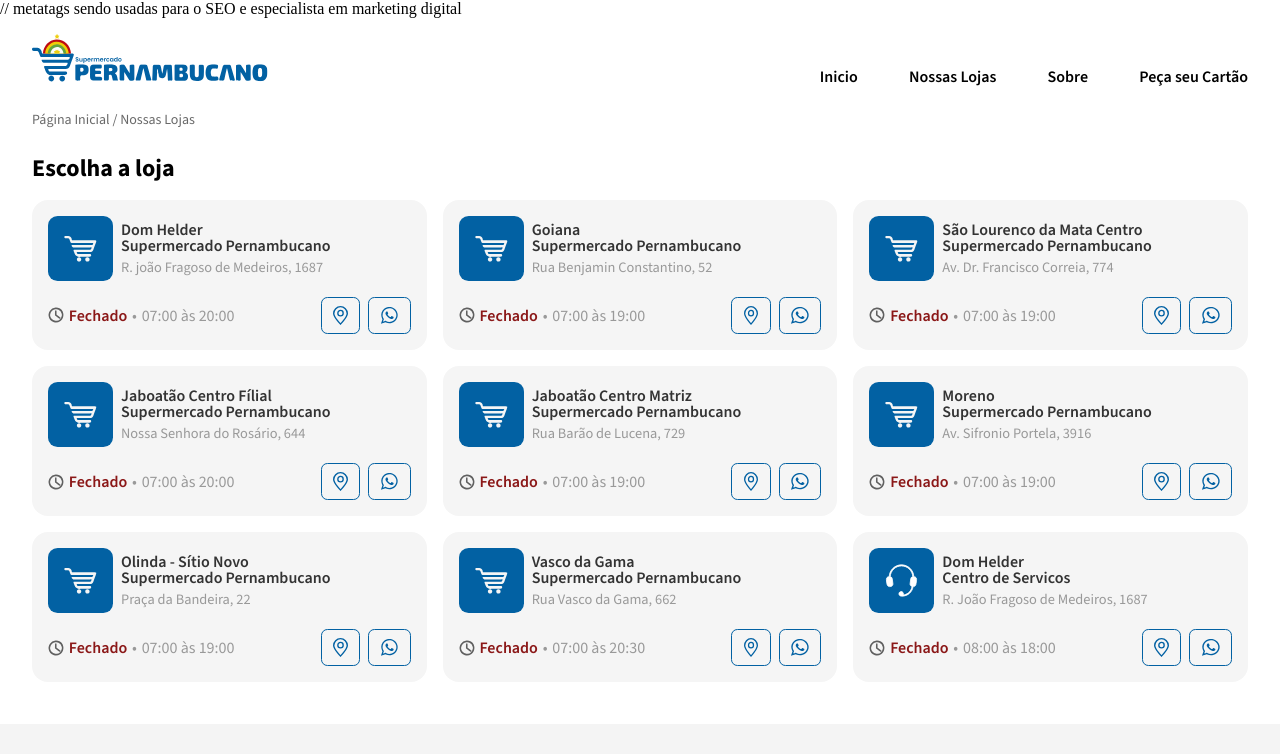
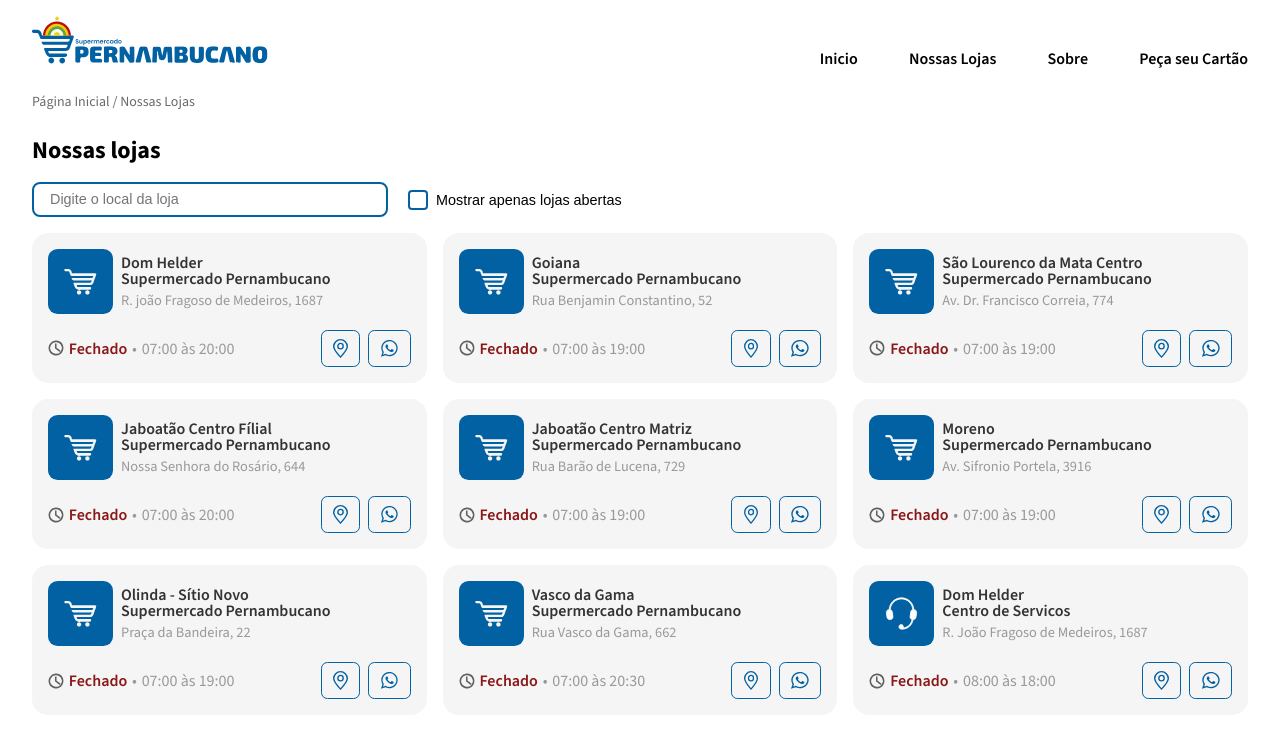
Before and after one commit to STISP/webPE, a React (Vite) app in the folder Pernambucano_WebSite/: page /#/lojas in a window 1280 px wide. Shown: the top 754 px of the page. Built offline with nearby package versions, Linux system fonts and the light colour scheme.

Commit message:
Adicionar pacote react-transition-group para animações, barra de pesquisa para as lojas e filtro para mostrar apenas as lojas abertas

```diff
--- a/Pernambucano_WebSite/index.html
+++ b/Pernambucano_WebSite/index.html
@@ -1,29 +1,38 @@
 <!DOCTYPE html>
 <html lang="pt-br">
-
   <head>
-  <meta charset="UTF-8">
-  <meta http-equiv="content-type" content="text/html; charset=UTF-8">
-  <link rel="icon" type="image/svg+xml" href="./src/assets/IconPernembucano.svg" />
+    <meta charset="UTF-8" />
+    <meta http-equiv="content-type" content="text/html; charset=UTF-8" />
+    <link
+      rel="icon"
+      type="image/svg+xml"
+      href="./src/assets/IconPernembucano.svg"
+    />
     <meta name="viewport" content="width=device-width, initial-scale=1.0" />
-  <link rel="preconnect" href="https://fonts.googleapis.com">
-  <link rel="preconnect" href="https://fonts.gstatic.com" crossorigin>
-  <link href="https://fonts.googleapis.com/css2?family=Source+Sans+3:wght@400;600;700&display=swap" rel="stylesheet">
-  // metatags sendo usadas para o SEO e especialista em marketing digital
-  <meta name="title" content="Supermercado Pernambucano">
-  <meta name="url" content="https://supermercadopernambucano.com.br/">
-  <meta name="description" content="Aqui você encontra produtos de qualidade, preços imbatíveis e um excelente atendimento. Venha nos visitar e faça suas compras conosco.">
-  <meta name="og:title" content="Supermercado Pernambucano">
-  <meta name="og:site_name" content="Supermercado Pernambucano">
-  <meta name="og:url" content="https://supermercadopernambucano.com.br/">
-  <meta name="og:description" content="Aqui você encontra produtos de qualidade, preços imbatíveis e um excelente atendimento. Venha nos visitar e faça suas compras conosco.">
-  <meta name="og:image" content="./src/assets/LogoCompleta.svg">
-  <meta name="og:image:type" content="image/svg+xml">
-  <meta name="og:image:width" content="300">
-  <meta name="og:image:height" content="300">
-  <meta name="og:type" content="website">
-  <meta name="og:locale" content="pt_BR">
-  <meta name="robots" content="index, follow">
+    <link rel="preconnect" href="https://fonts.googleapis.com" />
+    <link rel="preconnect" href="https://fonts.gstatic.com" crossorigin />
+    <link
+      href="https://fonts.googleapis.com/css2?family=Source+Sans+3:wght@400;600;700&display=swap"
+      rel="stylesheet"
+    />
+    <meta name="title" content="Supermercado Pernambucano" />
+    <meta
+      name="description"
+      content="Aqui você encontra produtos de qualidade, preços imbatíveis e um excelente atendimento. Venha nos visitar e faça suas compras conosco."
+    />
+    <meta name="og:title" content="Supermercado Pernambucano" />
+    <meta name="og:site_name" content="Supermercado Pernambucano" />
+    <meta
+      name="og:description"
+      content="Aqui você encontra produtos de qualidade, preços imbatíveis e um excelente atendimento. Venha nos visitar e faça suas compras conosco."
+    />
+    <meta name="og:image" content="./src/assets/logo og_image.png" />
+    <meta name="og:image:type" content="image/png" />
+    <meta name="og:image:width" content="300" />
+    <meta name="og:image:height" content="150" />
+    <meta name="og:type" content="website" />
+    <meta name="og:locale" content="pt_BR" />
+    <meta name="robots" content="index, follow" />
     <title>Supermercado Pernambucano</title>
   </head>
 
@@ -31,5 +40,4 @@
     <div id="root"></div>
     <script type="module" src="./src/main.jsx"></script>
   </body>
-
 </html>
--- a/Pernambucano_WebSite/package.json
+++ b/Pernambucano_WebSite/package.json
@@ -17,7 +17,8 @@
     "react-loading-skeleton": "^3.3.1",
     "react-router-dom": "^6.14.0",
     "react-sound-visualizer": "^1.0.6",
-    "react-spinners": "^0.13.8"
+    "react-spinners": "^0.13.8",
+    "react-transition-group": "^4.4.5"
   },
   "devDependencies": {
     "@types/react": "^18.0.37",
--- a/Pernambucano_WebSite/src/App.css
+++ b/Pernambucano_WebSite/src/App.css
@@ -531,6 +531,9 @@
   }
 }
 @media screen and (max-width: 768px) {
+  input[type="searchLoja"] {
+    width: 60%;
+  }
   .privacidade:hover p,
   .trabalheConosco:hover p,
   .vendaConosco:hover p,
@@ -1699,3 +1702,70 @@
   width: 25px;
   background-color: #0261a3;
 }
+input[type="searchLoja"] {
+  display: flex;
+  width: 90%;
+  max-width: 20rem;
+  padding: 0.5rem 1rem;
+  border-radius: 0.5rem;
+  border: 2px solid #0261a3;
+  font-style: normal;
+  transition: all 0.2s ease;
+  outline: none;
+}
+input[type="searchLoja"]::placeholder {
+  font-size: 0.9rem;
+  font-style: normal;
+  font-weight: 400;
+  line-height: normal;
+}
+.filtro {
+  display: flex;
+  align-items: center;
+  gap: 1rem;
+  margin: 0 auto 1rem auto;
+  width: 95%;
+}
+.chackboxIsOpen {
+  display: flex;
+  align-items: center;
+  font-family: Arial, sans-serif;
+  font-size: 0.9rem;
+  cursor: pointer;
+}
+.chackboxIsOpen input[type="checkbox"] {
+  margin-right: 8px;
+  appearance: none;
+  width: 20px;
+  height: 20px;
+  border: 2px solid #0261a3;
+  border-radius: 4px;
+  outline: none;
+}
+.chackboxIsOpen input[type="checkbox"]:checked {
+  background-color: #0261a3; /* Cor de fundo quando marcado */
+}
+.chackboxIsOpen input[type="checkbox"]:checked::before {
+  content: "\2714";
+  color: #ffffff;
+  display: block;
+  text-align: center;
+  line-height: 20px;
+}
+.fade-enter {
+  opacity: 0;
+}
+
+.fade-enter-active {
+  opacity: 1;
+  transition: opacity 500ms;
+}
+
+.fade-exit {
+  opacity: 1;
+}
+
+.fade-exit-active {
+  opacity: 0;
+  transition: opacity 500ms;
+}
--- a/Pernambucano_WebSite/src/pages/NossasLojas/NossasLojas.jsx
+++ b/Pernambucano_WebSite/src/pages/NossasLojas/NossasLojas.jsx
@@ -4,8 +4,10 @@
 import Central from '../../../src/assets/central de servico.svg'
 import Car from '../../assets/car.svg'
 import { MoonLoader } from 'react-spinners';
+import { CSSTransition, TransitionGroup } from 'react-transition-group';
 
 export default function NossasLojas() {
+    const [isOpen, setIsOpen] = useState(false);
     const [isLoading, setIsLoading] = useState(true);
     const [loadingMessage, setLoadingMessage] = useState('Carregando lojas...');
     const [currentTime, setCurrentTime] = useState(new Date().toLocaleTimeString('pt-BR'));
@@ -157,6 +159,21 @@
         window.scrollTo(0, 0);
     }
 
+    const [search, setSearch] = useState('');
+    const [searchNormalized, setSearchNormalized] = useState('');
+
+    useEffect(() => {
+        setSearchNormalized(search.normalize("NFD").replace(/[\u0300-\u036f]/g, "").toLowerCase());
+    }, [search]);
+
+    const filteredLojas = lojas.filter((loja) => {
+        const lojaString = JSON.stringify(loja).normalize("NFD").replace(/[\u0300-\u036f]/g, "").toLowerCase();
+        return lojaString.includes(searchNormalized) && (!isOpen || checkOpenStatus(
+            loja.horarioOpenClose.split("às")[0].trim(),
+            loja.horarioOpenClose.split("às")[1].trim()
+        ));
+    });
+
     return (
         <>
             <section>
@@ -171,12 +188,17 @@
                             Página Inicial / Nossas Lojas
                         </h5>
 
-                        <h1 className='tituloPageLojas'>Escolha a loja</h1>
+                        <h1 className='tituloPageLojas'>Nossas lojas</h1>
 
-                        <div onClick={handleClick} className="listlojas">
-                            {lojas.map((loja) => (
+                        <div className="filtro">
+                            <input type="searchLoja" value={search} onChange={(e) => setSearch(e.target.value)} placeholder="Digite o local da loja" />
+                            <label className="chackboxIsOpen"><input type="checkbox" checked={isOpen} onChange={() => setIsOpen(!isOpen)} /> Mostrar apenas lojas abertas </label>
+                        </div>
+
+                        <TransitionGroup component="div" className="listlojas">
+                            {filteredLojas.map((loja) => (
+                                <CSSTransition key={loja.ID} timeout={300} classNames="fade">
                                     <ConsultaLojas
-                                    key={loja.ID}
                                         img={loja.img}
                                         ID={loja.ID}
                                         LinkPage={loja.LinkPage}
@@ -191,8 +213,9 @@
                                             loja.horarioOpenClose.split("às")[1].trim()
                                         ) ? <p className='Open'>Aberto</p> : <p className='Close'>Fechado</p>}
                                     />
+                                </CSSTransition>
                             ))}
-                        </div>
+                        </TransitionGroup>
                     </>
                 )}
             </section>
```
Also changed, not shown: Pernambucano_WebSite/vite.config.js.timestamp-1700590882595-c5a7c970e0347.mjs (added, +13 -0 lines), Pernambucano_WebSite/src/assets/logo og_image.png (added), 1 other file (tests, documents, lock files or other folders). Lines whose indentation alone changed are shown as unchanged.
